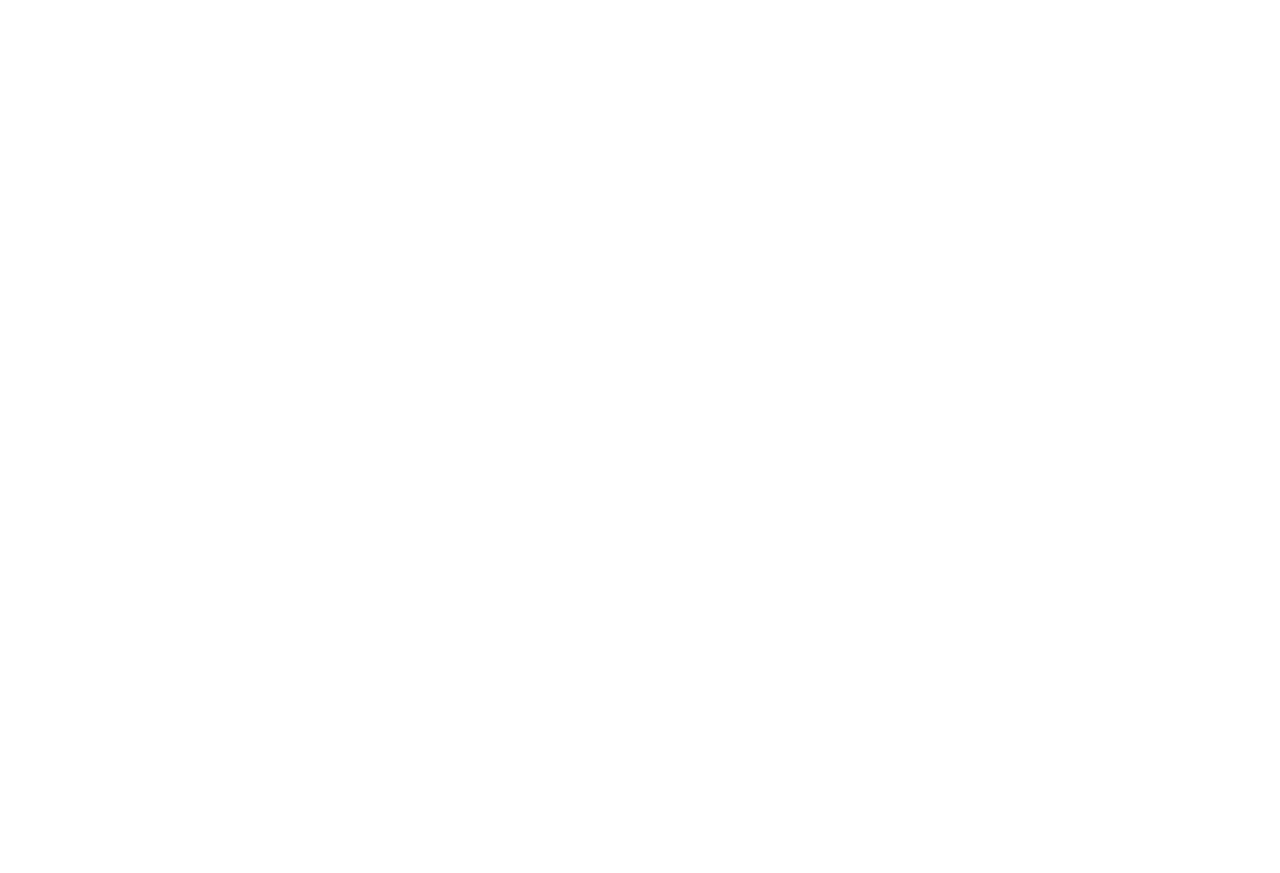
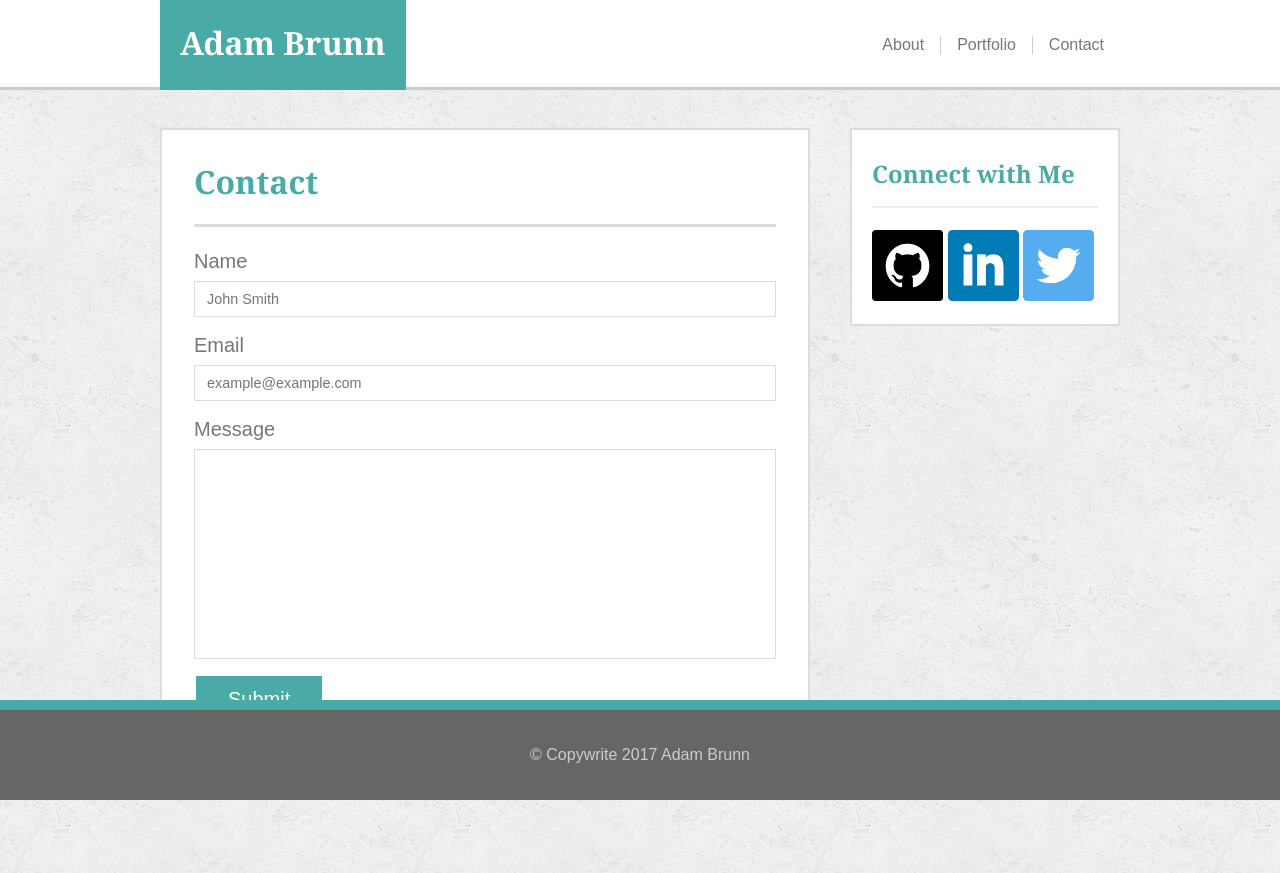
Before and after one commit to AdamMcAdamson/Basic-Portfolio, a plain HTML site: page contact.html in a window 1280 px wide. Before the commit the page ends 800 px from the top, so only its background shows below. Drawn offline with Linux system fonts and the light colour scheme.

Commit message:
Updated to match final submission

```diff
--- a/assets/css/style.css
+++ b/assets/css/style.css
@@ -1,7 +1,12 @@
 /* |----Basic Portfolio----| */
 
 
+/*         -Broad Scope-         */
+/*-------------broad-------------*/
 
+html {
+	overflow-y: scroll;
+}
 
 body {
 	background-image: url("../images/concrete_seamless.png");
@@ -26,7 +31,13 @@ h3 {
 	font-weight: bold;
 	font-family: 'Georgia', "Times New Roman", Times, serif;
 }
-/*-------------END--------------*/
+
+a {
+	text-decoration: none;
+}
+
+/*-----------END_broad-----------*/
+
 
 
 /*         -Header CSS-         */
@@ -75,10 +86,17 @@ h3 {
     float: right;
 }
 
-#nav-links {
-	float: right;
-	/*vertical-align: middle;*/
+.nav-link {
 	font-family: 'Arial', 'Helvetica Neue', Helvetica, sans-serif;
+	color: #777777;
+}
+
+.nav-link:hover {
+	color: #555555;
+}
+
+.nav-link:active {
+	color: #999999;
 }
 
 .nav-list-item {
@@ -96,7 +114,7 @@ h3 {
 	border-style: none;
 }
 
-/*-----------head_END------------
+/*-----------END_head------------
 
 
 
@@ -111,7 +129,8 @@ h3 {
 */	margin-right: auto;
 	margin-left: auto;
 	margin-top: 128px;
-	background-color: #000000;
+	padding-bottom: 120px;
+	overflow: auto;
 }
 
 
@@ -135,7 +154,6 @@ h3 {
 	box-sizing: border-box;
 	min-width: 100%;
 	height: 100%;
-	/*background-color: #000000;*/
 
 }
 
@@ -151,7 +169,7 @@ h3 {
 	margin-bottom: 24px;
 	border-style: solid;
 	border-color: #dddddd;
-	border-width: 2px;
+	border-bottom-width: 2px;
 }
 
 .article-img {
@@ -169,7 +187,109 @@ h3 {
 	margin-bottom: 1.12em;
 }
 
-/*---------cs_END----------*/
+
+
+/*     -Portfolio CSS-     */
+/*----------port-----------*/
+
+.portfolio-div {
+	width: 270px;
+	height: 190px;
+	background-color: #000000;
+	margin: 10px 37px 30px 0;
+	position: relative;
+	display: inline-block;
+	overflow: hidden;
+}
+
+.portfolio-div.portfolio-right {
+	margin-right: 0px;
+}
+
+.portfolio-img {
+	width: 100%;
+	min-height: auto;
+}
+
+.portfolio-text {
+	font-size: 1.4em;
+	font-family: 'Georgia', "Times New Roman", Times, serif;
+
+	font-weight: normal;
+	z-index: 20;
+	position: absolute;
+	left: 0;
+	bottom: 8px;
+	box-sizing: border-box;
+	width: 100%;
+	line-height: 60px;
+	height: 60px;
+	background-color: #4aaaa5;
+	color: #ffffff;
+	text-align: center;
+
+}
+
+/*--------END_port---------*/
+
+
+
+/*       -Form CSS-        */
+/*----------form-----------*/
+
+.form-contact-label{
+	display: block;
+	font-size: 1.25em;
+}
+
+.input-text {
+	box-sizing: border-box;
+	font-size: 0.9em;
+	color: #777777;
+	width: 100%;
+	height: 2.5em;
+	margin: 10px 10px 18px 0;
+	padding: 0 12px;
+	border-color: #dddddd;
+	border-style: solid;
+	border-width: 1px;
+}
+
+.input-textarea {
+	box-sizing: border-box;
+	color: #777777;
+	font-family: 'Arial', 'Helvetica Neue', Helvetica, sans-serif;
+	font-size: 0.9em;
+	width: 100%;
+	resize: none;
+	margin: 10px 0px;
+	padding: 8px 10px;
+	border-color: #dddddd;
+	border-style: solid;
+	border-width: 1px;
+
+}
+
+
+#form-contact-submit {
+	background-color: #4aaaa5;
+    border: none;
+    color: white;
+    padding: 12px 32px;
+    text-align: center;
+    text-decoration: none;
+    display: inline-block;
+    font-size: 1.25em;
+    margin: 4px 2px;
+    cursor: pointer;
+}
+
+/*--------END_form---------*/
+
+
+
+
+/*---------END_cs----------*/
 
 
 
@@ -182,6 +302,9 @@ h3 {
 	float: right;
 	background-color: #ffffff;
 	padding: 20px;
+	border-style: solid;
+	border-color: #dddddd;
+	border-width: 2px;
 
 }
 
@@ -203,10 +326,10 @@ h3 {
 	height: auto;
 }
 
-/*--------side_END---------*/
+/*--------END_side---------*/
 
 
-/*------------con_END------------*/
+/*------------END_con------------*/
 
 
 
@@ -214,9 +337,26 @@ h3 {
 /*-----------foot-----------*/
 
 footer {
+	box-sizing: border-box;
 	clear: both;
+	position: fixed;
+	left: 0;
+	bottom: 0;
+	width: 100%;
+	height: 100px;
+	line-height: 90px;
+	background-color: #666666;
+	border-style: solid;
+	border-top-width: 10px;
+	border-color: #4aaaa5;
+	z-index: 1000;
+}
+
+#copywrite-text {
+	color: #cccccc;
+	text-align: center;
+	vertical-align: middle;
 }
 
 
-
-/*---------foot_END---------*/
+/*---------END_foot---------
--- a/contact.html
+++ b/contact.html
@@ -0,0 +1,54 @@
+<!DOCTYPE html>
+<html lang="en-us">
+
+<head>
+    <meta charset="utf-8">
+	<title>Adam Brunn's Porfolio</title>
+    <link rel="stylesheet" type="text/css" href="assets/css/reset.css">
+    <link rel="stylesheet" type="text/css" href="assets/css/style.css">
+</head>
+
+<body>
+	<div id="master-div">
+	    <header id="header-container">
+			<nav id="nav-bar">
+				<h1 id="nav-title">Adam Brunn</h1>
+				<ul id="nav-list">
+					<li class="nav-list-item"><a class="nav-link" href="index.html">About</a></li>
+					<li class="nav-list-item"><a class="nav-link" href="portfolio.html">Portfolio</a></li>
+					<li class="nav-list-item" id="right-list-item"><a class="nav-link" href="contact.html">Contact</a></li>
+				</ul>
+			</nav>
+		</header>
+
+		<div id="content-container">
+			<section id="content-section">
+				<article class="content-article">
+					<h2 class="article-head">Contact</h2>
+	       			<hr class="article-line">
+	        		<form id="form-contact" name="form-contact">
+						<label class="form-contact-label" for="form-name">Name</label>
+						<input type="text" id="form-name" class="input-text" name="nameinput" placeholder="John Smith">
+						<label class="form-contact-label" for="form-email">Email</label>
+						<input type="email" id="form-email" class="input-text" name="emailinput" placeholder="example@example.com">
+	        		</form>
+					<label class="form-contact-label" for="form-message">Message</label>
+					<textarea form="form-contact" id="form-message" class="input-textarea" name="messageinput" rows="12"></textarea>
+					<button form="form-contact" type="submit" name="form-submit" id="form-contact-submit">Submit</button>
+	            </article>
+	        </section>
+	        <aside id="aside-container">
+	            <h3 id="aside-head">Connect with Me</h3>
+	            <hr id="aside-line">
+	            <a href="https://www.github.com/AdamMcAdamson" target="_blank"><img class="connect-img" src="assets/images/githubLogo.png" alt="Github"></a>
+	            <a href="https://www.linkedin.com/in/adammcadamson" target="_blank"><img class="connect-img" src="assets/images/linkedinLogo.png" alt="LinkedIn"></a>
+	            <a href="https://twitter.com/AdamMcAdamson" target="_blank"><img class="connect-img" src="assets/images/twitterLogo.png" alt="Twitter"></a>
+	        </aside>
+		</div>
+	    <footer>
+	        <h5 id="copywrite-text">&copy; Copywrite 2017 Adam Brunn</h5>
+	    </footer>
+	</div>
+</body>
+
+</html>
```
Also changed, not shown: index.html (+6 -6 lines), portfolio.html (+73 -0 lines), assets/images/tempPortfolio1.jpg (added), assets/images/tempPortfolio2.jpg (added), assets/images/tempPortfolio3.jpg (added), assets/images/tempPortfolio4.jpg (added), assets/images/tempPortfolio5.jpg (added), assets/js/emailForm.js (added).
